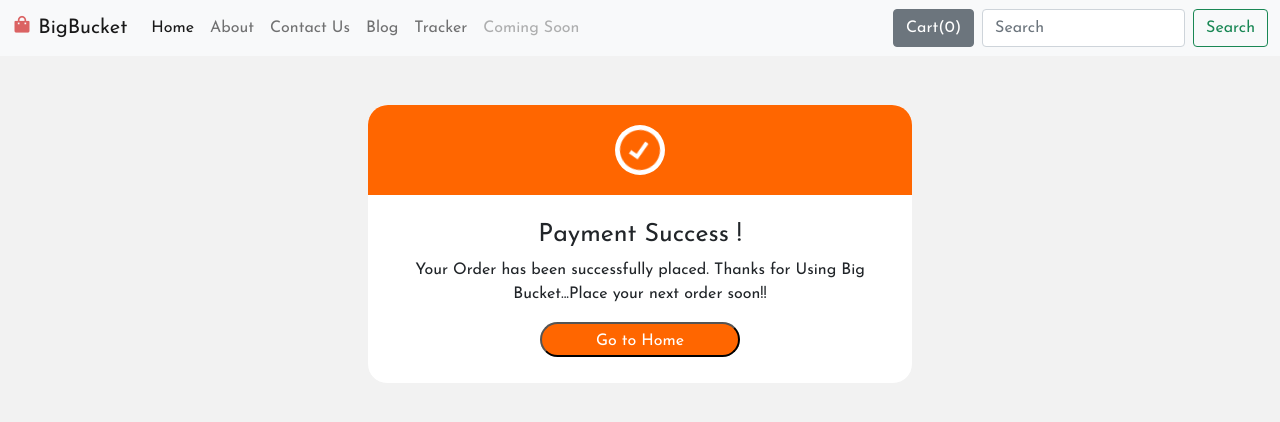
After one commit to LokeshAgr1310/BigBucket-Ecommerce-Website, a Django app: template shop/templates/shop/payment_success.html in a window 1280 px wide. The commit adds this page. Shown: the top 422 px of the page. Run offline with Django 3.2, Linux system fonts and the light colour scheme; the template is opened without the code that fills it, so the values that code supplies are empty.

Commit message:
Creating payment gateway using razorpay

```diff
--- a/shop/templates/shop/ordercheckout.html
+++ b/shop/templates/shop/ordercheckout.html
@@ -19,6 +19,7 @@
             <form class="row g-3 my-3" method="post" action="/shop/checkout/">
                 {% csrf_token %}
                 <input type="hidden" id="itemsJson" name="itemsJson">
+                <input type="hidden" id="amount" name="amount">
                 <div class="col-md-4">
                     <label for="inputName" class="form-label">Name</label>
                     <input type="text" class="form-control" id="inputName" placeholder="Enter Your Name" name="inputName" required>
@@ -52,7 +53,7 @@
                     <input type="text" class="form-control" id="inputZip" name="inputZip" required>
                 </div>
                 <div class="col-12">
-                    <button type="submit" class="btn btn-primary">Place Order</button>
+                    <button type="submit" class="btn btn-primary" id="rzp-button1">Place Order</button>
                 </div>
             </form>
         </div>
--- /dev/null
+++ b/shop/templates/shop/payment_success.html
@@ -0,0 +1,109 @@
+{% extends "shop/base.html" %}
+{% load static %}
+
+{% block title %}Payment Success - Shop|Big Bucket{% endblock  %}
+
+{% block css %}
+    <style>
+        *{
+            font-family: 'Josefin Sans', sans-serif;
+        }
+        body
+        {
+            background:#f2f2f2;
+        }
+
+        .payment
+	    {
+            border:1px solid #f2f2f2;
+            height:280px;
+            border-radius:20px;
+            background:#fff;
+        }
+        .payment_header
+        {
+            background:rgba(255,102,0,1);
+            padding:20px;
+            border-radius:20px 20px 0px 0px;
+        }
+
+        .check
+        {
+            margin:0px auto;
+            width:50px;
+            height:50px;
+            border-radius:100%;
+            background:#fff;
+            text-align:center;
+        }
+
+        .check i
+        {
+            vertical-align:middle;
+            line-height:50px;
+            font-size:30px;
+        }
+
+        .content
+        {
+            text-align:center;
+        }
+
+        .content  h1
+        {
+            font-size:25px;
+            padding-top:25px;
+        }
+
+        .content button
+        {
+            width:200px;
+            height:35px;
+            color:#fff;
+            border-radius:30px;
+            padding:5px 10px;
+            background:rgba(255,102,0,1);
+            transition:all ease-in-out 0.3s;
+            text-decoration: none;
+        }
+        .content button:hover
+        {
+            text-decoration:none;
+            background:#000;
+        }
+        #success-icon{
+            color:rgba(255,102,0,1);
+            font-size: 48px;
+        }
+    </style>
+{% endblock  %}
+
+{% block body %}
+    <div class="container">
+        <div class="row">
+            <div class="col-md-6 mx-auto mt-5">
+                <div class="payment">
+                    <div class="payment_header">
+                    <div class="check">
+                        <i class='bx bxs-check-circle bx-tada' id="success-icon"></i>
+                    </div>
+                    </div>
+                    <div class="content">
+                        <h1>Payment Success !</h1>
+                        <p>Your Order has been successfully placed. Thanks for Using Big Bucket...Place your next order soon!!</p>
+                        <button id="homeButton">Go to Home</button>
+                    </div>
+                </div>
+            </div>
+        </div>
+    </div>
+{% endblock %}
+
+{% block js %}
+    <script>
+        $('#homeButton').on("click", function(e){
+            localStorage.clear()
+            document.location = '/shop';
+        })
+    </script>
+{% endblock %}
```
Also changed, not shown: shop/templates/shop/handlePayment.html (added, +33 -0 lines).
